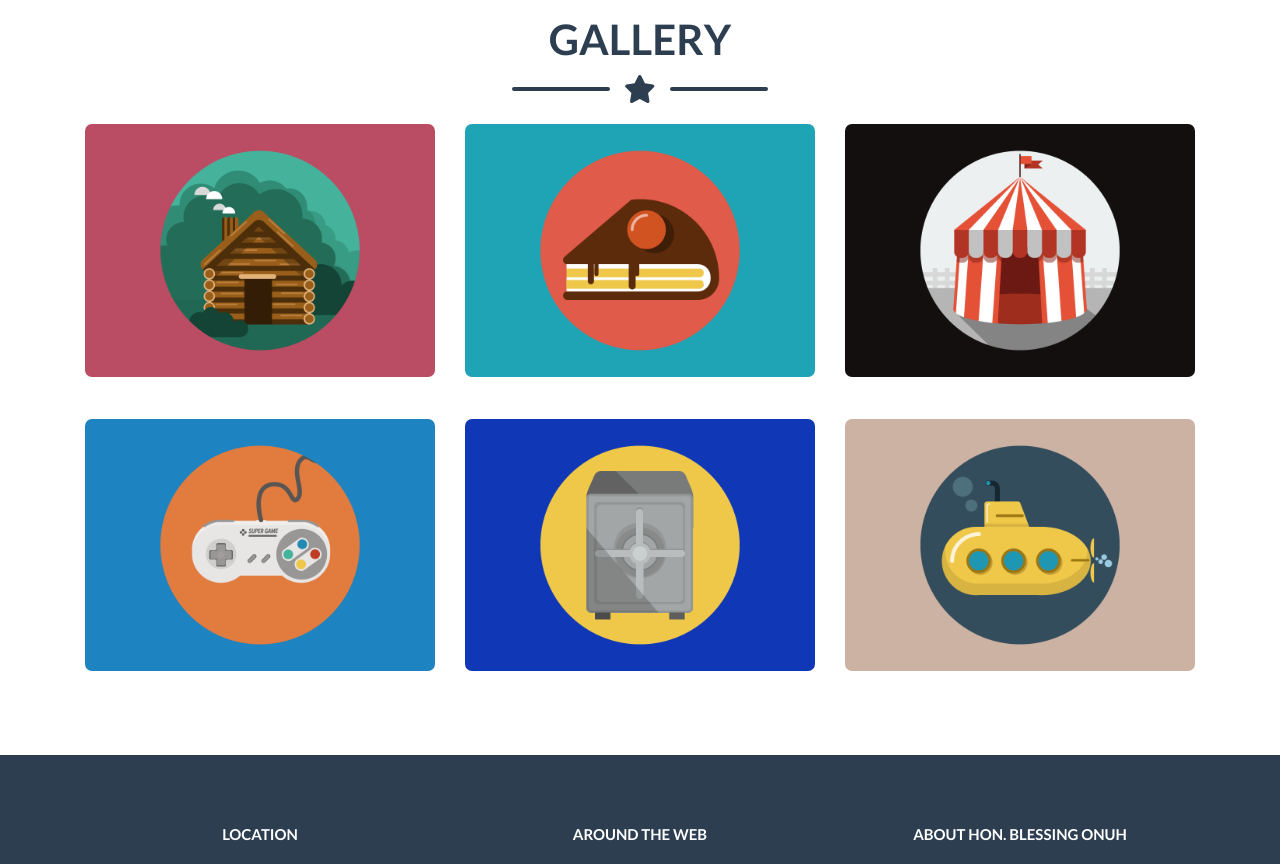
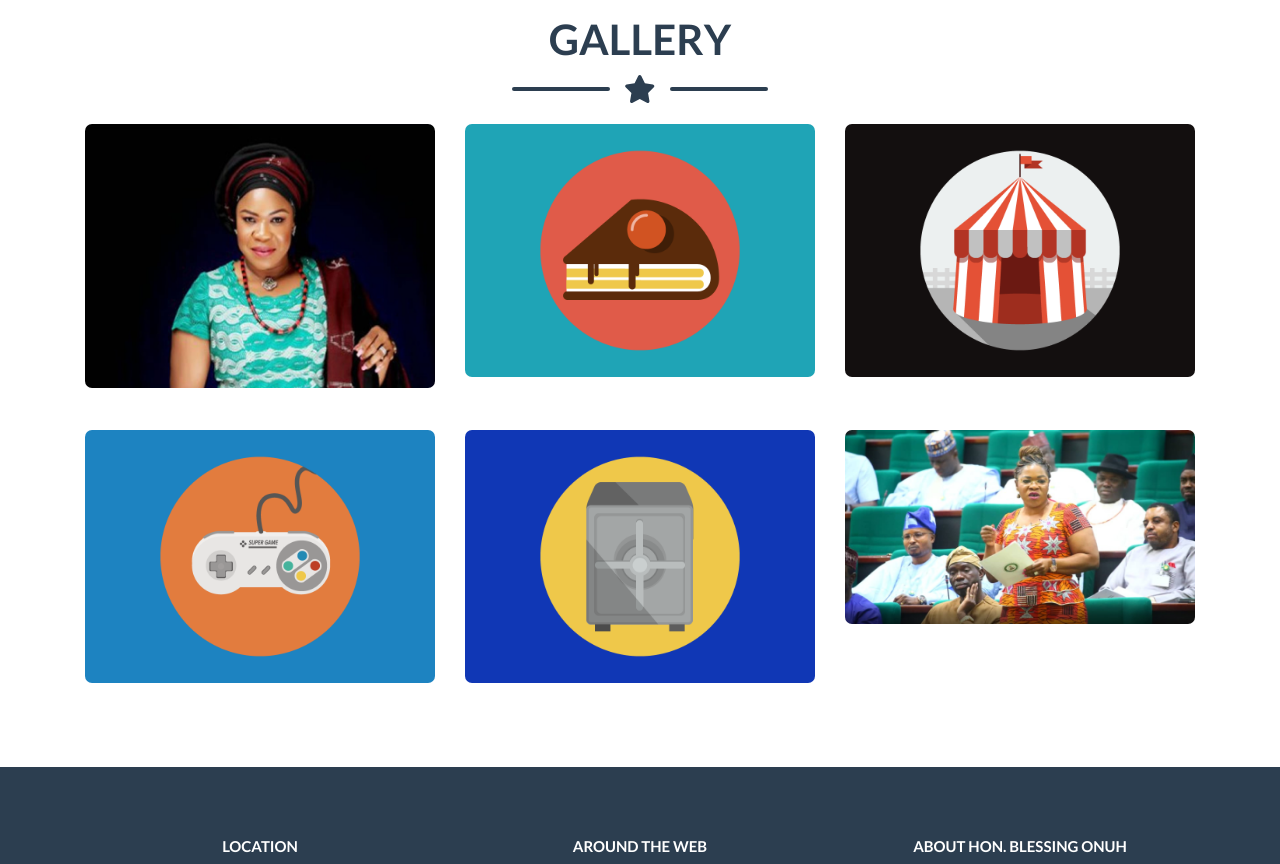
Before and after one commit to Sammysoft/portfolio-web, a React (Create React App) app: page / in a window 1280 px wide. Shown: the part 700-1564 px from the top of the page. Built offline with nearby package versions, Linux system fonts and the light colour scheme.

Commit message:
refining the view pages

```diff
--- a/src/Components/Portfolio/portfolio1.jsx
+++ b/src/Components/Portfolio/portfolio1.jsx
@@ -9,7 +9,7 @@ const portfolio1=()=>{
                             <div className="portfolio-item-caption d-flex align-items-center justify-content-center h-100 w-100">
                                 <div className="portfolio-item-caption-content text-center text-white"><i className="fas fa-plus fa-3x"></i></div>
                             </div>
-                            <img className="img-fluid" src="assets/img/portfolio/submarine.png" alt="..." />
+                            <img className="img-fluid" src="assets/images/pics2.jpeg" alt="..." />
                         </div>
             </div>
 
@@ -23,7 +23,7 @@ const portfolio1=()=>{
                             <div className="row justify-content-center">
                                 <div className="col-lg-8">
 
-                                    <h2 className="portfolio-modal-title text-secondary text-uppercase mb-0">Submarine</h2>
+                                    <h2 className="portfolio-modal-title text-secondary text-uppercase mb-0">House of Reps, Benue Constituency</h2>
 
                                     <div className="divider-custom">
                                         <div className="divider-custom-line"></div>
@@ -31,9 +31,9 @@ const portfolio1=()=>{
                                         <div className="divider-custom-line"></div>
                                     </div>
 
-                                    <img className="img-fluid rounded mb-5" src="assets/img/portfolio/submarine.png" alt="..." />
+                                    <img className="img-fluid rounded mb-5" src="assets/images/pics2.jpeg" alt="..." />
 
-                                    <p className="mb-4">Lorem ipsum dolor sit amet, consectetur adipisicing elit. Mollitia neque assumenda ipsam nihil, molestias magnam, recusandae quos quis inventore quisquam velit asperiores, vitae? Reprehenderit soluta, eos quod consequuntur itaque. Nam.</p>
+                                    <p className="mb-4">Representing the people as the voice of the voiceless. Agitating for a better life, improved livelyhood, advancement in educational standards and oppurtunities for the youths and people of Benue State</p>
                                     <button className="btn btn-primary" href="#!" data-bs-dismiss="modal">
                                         <i className="fas fa-times fa-fw"></i>
                                         Close Window
--- a/src/Components/Portfolio/portfolio2.jsx
+++ b/src/Components/Portfolio/portfolio2.jsx
@@ -21,7 +21,7 @@ const portfolio2 =()=>{
                             <div className="row justify-content-center">
                                 <div className="col-lg-8">
 
-                                    <h2 className="portfolio-modal-title text-secondary text-uppercase mb-0">Locked Safe</h2>
+                                    <h2 className="portfolio-modal-title text-secondary text-uppercase mb-0">Safety</h2>
 
                                     <div className="divider-custom">
                                         <div className="divider-custom-line"></div>
@@ -31,7 +31,7 @@ const portfolio2 =()=>{
 
                                     <img className="img-fluid rounded mb-5" src="assets/img/portfolio/safe.png" alt="..." />
 
-                                    <p className="mb-4">Lorem ipsum dolor sit amet, consectetur adipisicing elit. Mollitia neque assumenda ipsam nihil, molestias magnam, recusandae quos quis inventore quisquam velit asperiores, vitae? Reprehenderit soluta, eos quod consequuntur itaque. Nam.</p>
+                                    <p className="mb-4">It is a Blesing for one to sleep at night and wake up the following day knowing for sure that someone is got your back. Life Should be that simple and easy. Such is the plans for the people of Benue State and Nigeria at large</p>
                                     <button className="btn btn-primary" href="#!" data-bs-dismiss="modal">
                                         <i className="fas fa-times fa-fw"></i>
                                         Close Window
--- a/src/Components/Portfolio/portfolio3.jsx
+++ b/src/Components/Portfolio/portfolio3.jsx
@@ -21,7 +21,7 @@ const portfolio3 =()=>{
                             <div className="row justify-content-center">
                                 <div className="col-lg-8">
 
-                                    <h2 className="portfolio-modal-title text-secondary text-uppercase mb-0">Controller</h2>
+                                    <h2 className="portfolio-modal-title text-secondary text-uppercase mb-0">Benue Is Blessed!</h2>
 
                                     <div className="divider-custom">
                                         <div className="divider-custom-line"></div>
@@ -31,7 +31,7 @@ const portfolio3 =()=>{
 
                                     <img className="img-fluid rounded mb-5" src="assets/img/portfolio/game.png" alt="..." />
 
-                                    <p className="mb-4">Lorem ipsum dolor sit amet, consectetur adipisicing elit. Mollitia neque assumenda ipsam nihil, molestias magnam, recusandae quos quis inventore quisquam velit asperiores, vitae? Reprehenderit soluta, eos quod consequuntur itaque. Nam.</p>
+                                    <p className="mb-4">Availability of Jobs for All Citizens within the working age group will ensure there are limited or no discrimination between citizens based on fanacial bouyancy. Benue Is Blessed!</p>
                                     <button className="btn btn-primary" href="#!" data-bs-dismiss="modal">
                                         <i className="fas fa-times fa-fw"></i>
                                         Close Window
--- a/src/Components/Portfolio/portfolio4.jsx
+++ b/src/Components/Portfolio/portfolio4.jsx
@@ -21,7 +21,7 @@ const portfolio4=()=>{
                             <div className="row justify-content-center">
                                 <div className="col-lg-8">
 
-                                    <h2 className="portfolio-modal-title text-secondary text-uppercase mb-0">Circus Tent</h2>
+                                    <h2 className="portfolio-modal-title text-secondary text-uppercase mb-0">Sincere Policies</h2>
 
                                     <div className="divider-custom">
                                         <div className="divider-custom-line"></div>
@@ -31,7 +31,7 @@ const portfolio4=()=>{
 
                                     <img className="img-fluid rounded mb-5" src="assets/img/portfolio/circus.png" alt="..." />
 
-                                    <p className="mb-4">Lorem ipsum dolor sit amet, consectetur adipisicing elit. Mollitia neque assumenda ipsam nihil, molestias magnam, recusandae quos quis inventore quisquam velit asperiores, vitae? Reprehenderit soluta, eos quod consequuntur itaque. Nam.</p>
+                                    <p className="mb-4">The Policy set for the citizens of Benue State is one geared towards improving the standard of livelyhood. An Achievable means of sustainability both for the young and old alike.</p>
                                     <button className="btn btn-primary" href="#!" data-bs-dismiss="modal">
                                         <i className="fas fa-times fa-fw"></i>
                                         Close Window
--- a/src/Components/Portfolio/portfolio5.jsx
+++ b/src/Components/Portfolio/portfolio5.jsx
@@ -22,7 +22,7 @@ const portfolio5=()=>{
                             <div className="row justify-content-center">
                                 <div className="col-lg-8">
 
-                                    <h2 className="portfolio-modal-title text-secondary text-uppercase mb-0">Tasty Cake</h2>
+                                    <h2 className="portfolio-modal-title text-secondary text-uppercase mb-0">Smiles On The Faces Of Benue Citizens</h2>
 
                                     <div className="divider-custom">
                                         <div className="divider-custom-line"></div>
@@ -32,7 +32,7 @@ const portfolio5=()=>{
 
                                     <img className="img-fluid rounded mb-5" src="assets/img/portfolio/cake.png" alt="..." />
 
-                                    <p className="mb-4">Lorem ipsum dolor sit amet, consectetur adipisicing elit. Mollitia neque assumenda ipsam nihil, molestias magnam, recusandae quos quis inventore quisquam velit asperiores, vitae? Reprehenderit soluta, eos quod consequuntur itaque. Nam.</p>
+                                    <p className="mb-4">The Good people of Benue has the priviledge to earn a good living and live a life of peace and Harmony, hereby creating a legacy for the children among us as there lead the future</p>
                                     <button className="btn btn-primary" href="#!" data-bs-dismiss="modal">
                                         <i className="fas fa-times fa-fw"></i>
                                         Close Window
--- a/src/Components/Portfolio/portfolio6.jsx
+++ b/src/Components/Portfolio/portfolio6.jsx
@@ -9,7 +9,7 @@ const portfolio6=()=>{
                             <div className="portfolio-item-caption d-flex align-items-center justify-content-center h-100 w-100">
                                 <div className="portfolio-item-caption-content text-center text-white"><i className="fas fa-plus fa-3x"></i></div>
                             </div>
-                            <img className="img-fluid" src="assets/img/portfolio/cabin.png" alt="..." />
+                            <img className="img-fluid" src="assets/images/pics.jpeg" alt="..." />
                         </div>
                     </div>
 
@@ -22,7 +22,7 @@ const portfolio6=()=>{
                             <div className="row justify-content-center">
                                 <div className="col-lg-8">
 
-                                    <h2 className="portfolio-modal-title text-secondary text-uppercase mb-0">Log Cabin</h2>
+                                    <h2 className="portfolio-modal-title text-secondary text-uppercase mb-0">A Political Icon</h2>
 
                                     <div className="divider-custom">
                                         <div className="divider-custom-line"></div>
@@ -30,9 +30,9 @@ const portfolio6=()=>{
                                         <div className="divider-custom-line"></div>
                                     </div>
 
-                                    <img className="img-fluid rounded mb-5" src="assets/img/portfolio/cabin.png" alt="..." />
+                                    <img className="img-fluid rounded mb-5" src="assets/images/pics.jpeg" alt="..." />
 
-                                    <p className="mb-4">Lorem ipsum dolor sit amet, consectetur adipisicing elit. Mollitia neque assumenda ipsam nihil, molestias magnam, recusandae quos quis inventore quisquam velit asperiores, vitae? Reprehenderit soluta, eos quod consequuntur itaque. Nam.</p>
+                                    <p className="mb-4">My Primary Aim is to be a typical Representative of the masses, fight for their rights and entitlements. An example for the generations to come.</p>
                                     <button className="btn btn-primary" href="#!" data-bs-dismiss="modal">
                                         <i className="fas fa-times fa-fw"></i>
                                         Close Window
```
